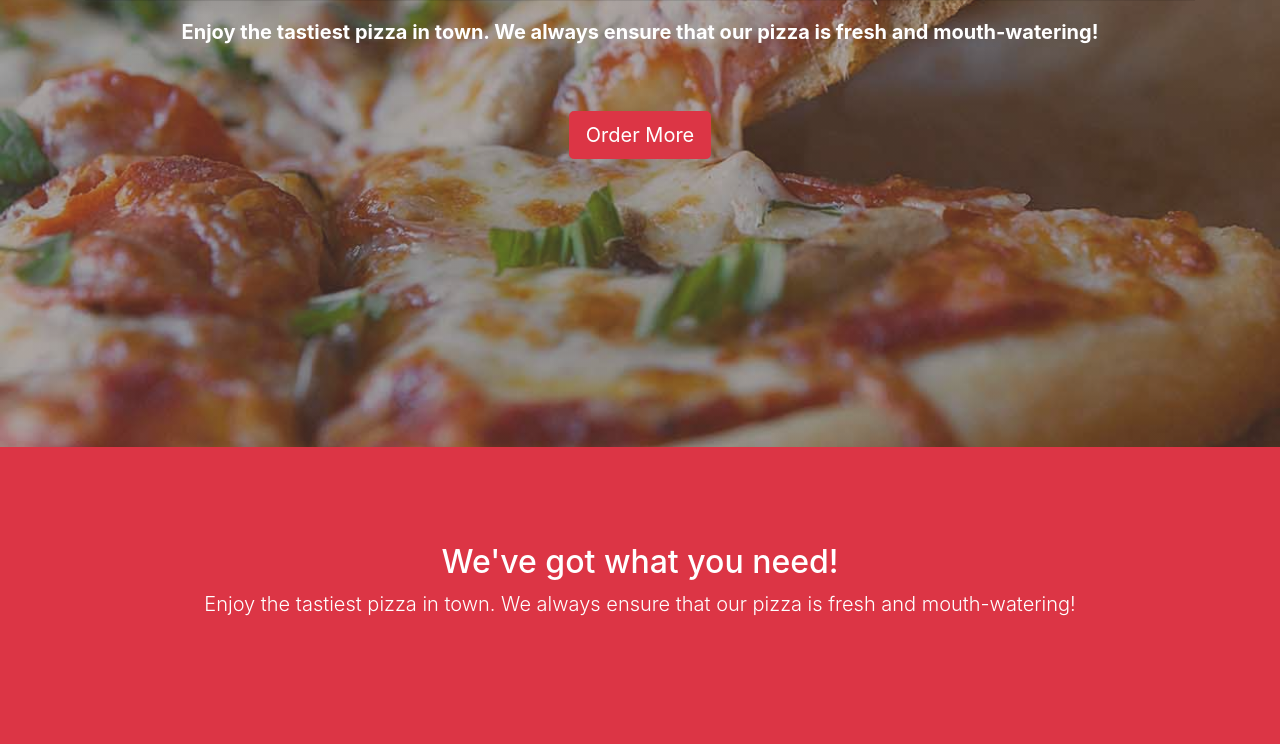
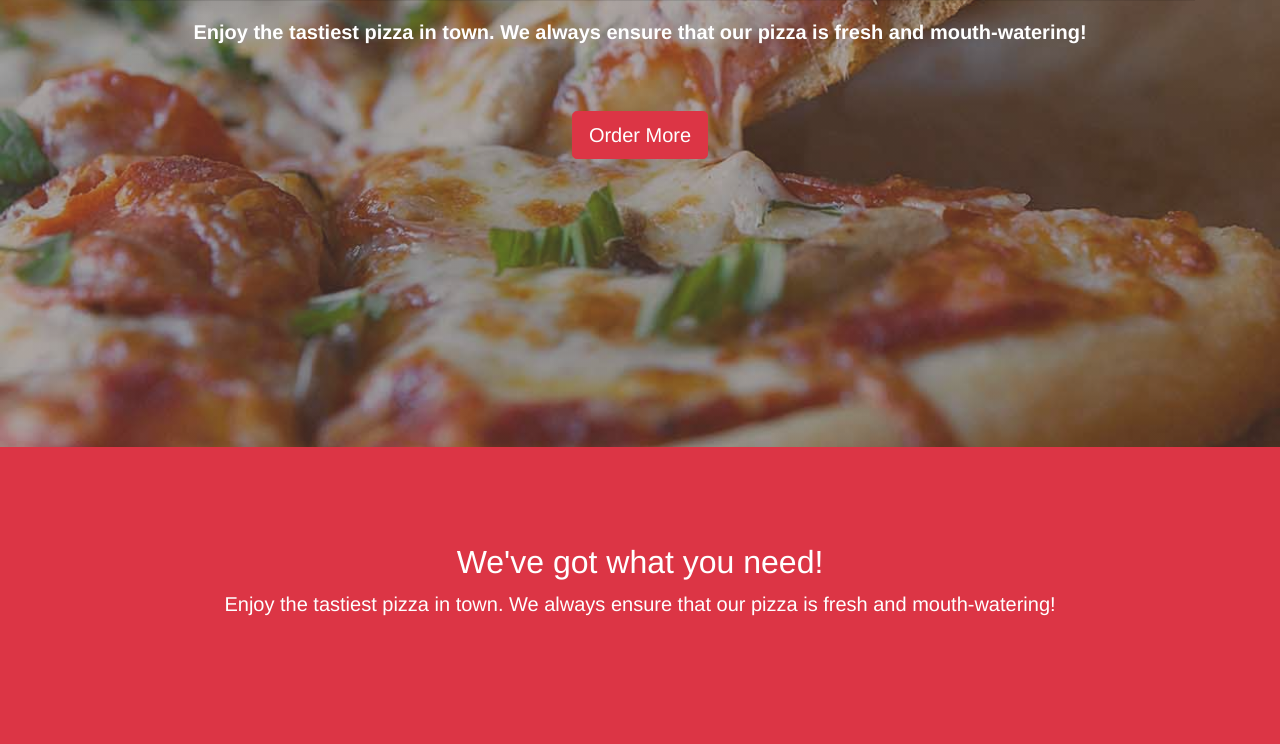
Before and after one commit to antomuli/pizzaking, a plain HTML site: page index.html in a window 1280 px wide. Shown: the part 353-1097 px from the top of the page. Drawn offline with Linux system fonts and the light colour scheme.

Commit message:
Add font family to the body.

```diff
--- a/css/styles.css
+++ b/css/styles.css
@@ -1,3 +1,7 @@
+body {
+    font-family: "Helvetica Neue";
+}
+
 .masthead {
     height: 100vh;
     min-height: 500px;
```
